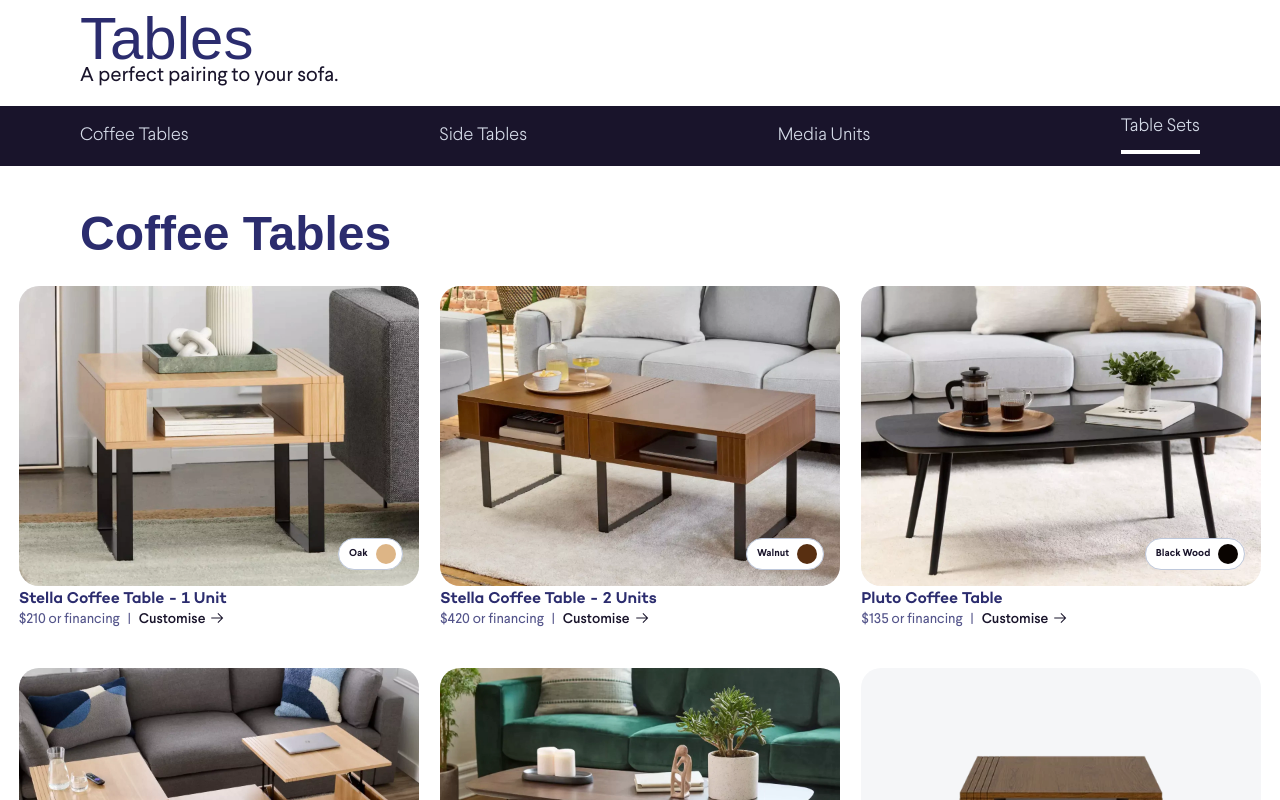
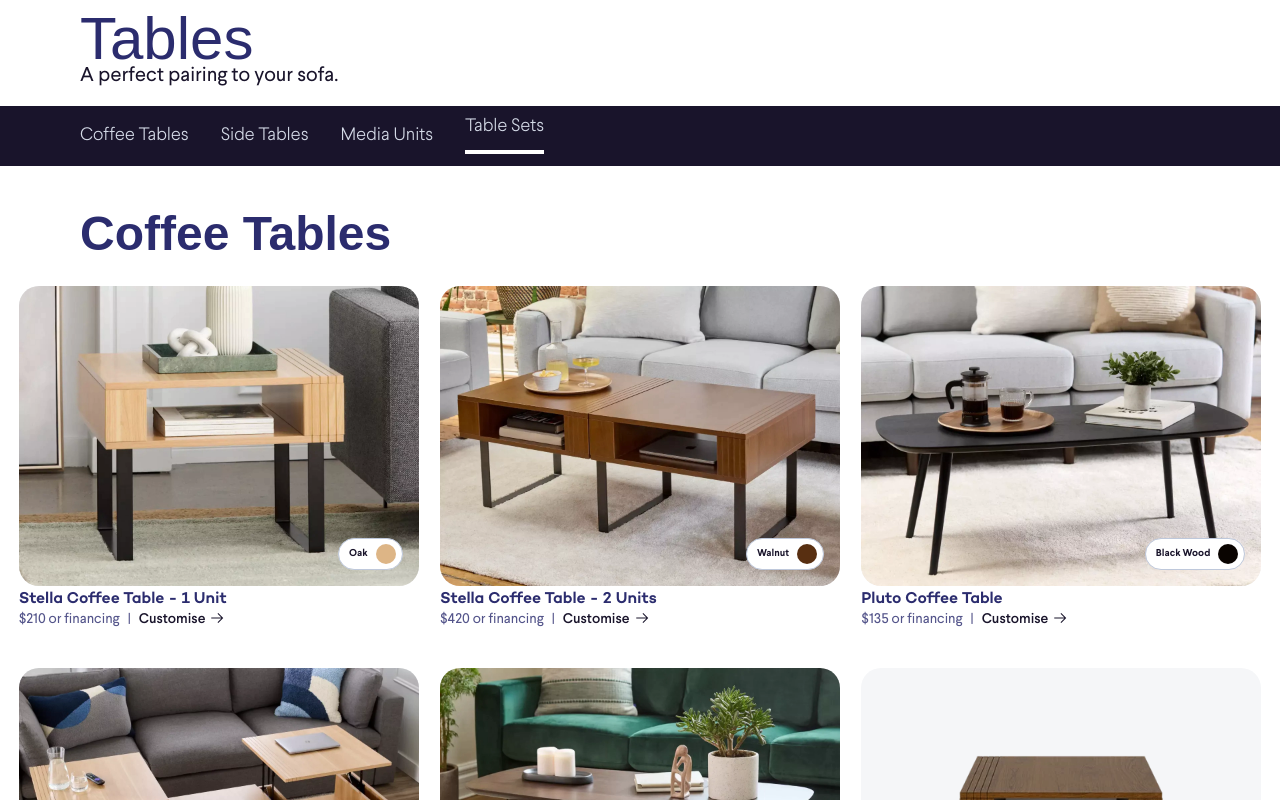
Before and after one commit to jay-kj-woo/coffee-table-ui, a Next.js app: page / in a window 1280 px wide. Shown: the top 800 px of the page. Built offline with nearby package versions, Linux system fonts and the light colour scheme; a web font is replaced by a local one.

Commit message:
feat: applies responseive style on Horizontal menu for extra large screen (>1024px)

```diff
--- a/app/components/menuBar/HorizontalMenu.tsx
+++ b/app/components/menuBar/HorizontalMenu.tsx
@@ -13,7 +13,7 @@ export const HorizontalMenu = ({
     setCurrentCategory(e.currentTarget.hash as CategoryHash);
   };
   return (
-    <div className="flex w-full items-center  justify-between">
+    <div className="flex w-full items-center  justify-between xl:justify-start xl:gap-8">
       <a
         href="#coffeeTables"
         className={`   font-larsseit text-[18px] font-light leading-none text-light-700 ${
```
